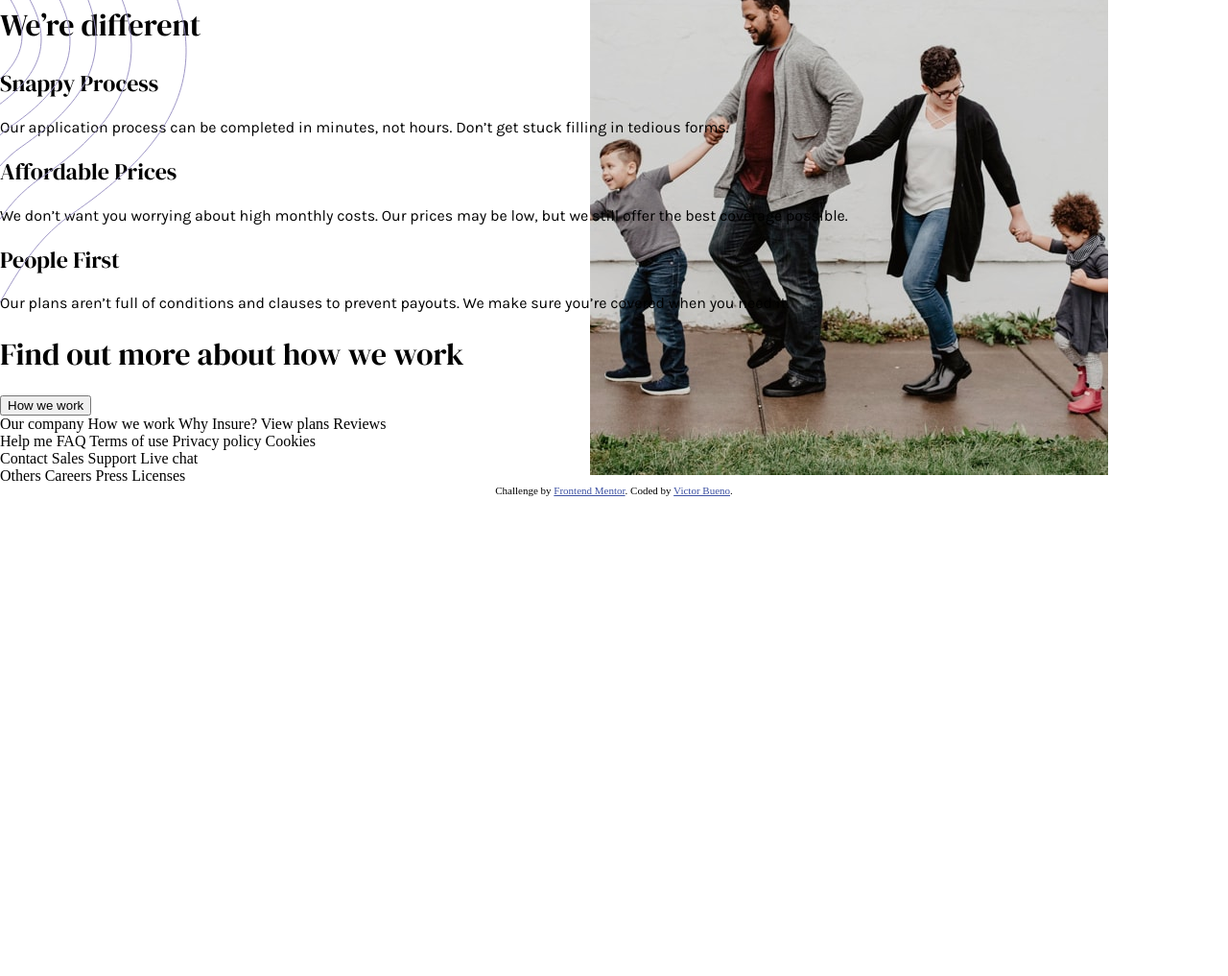
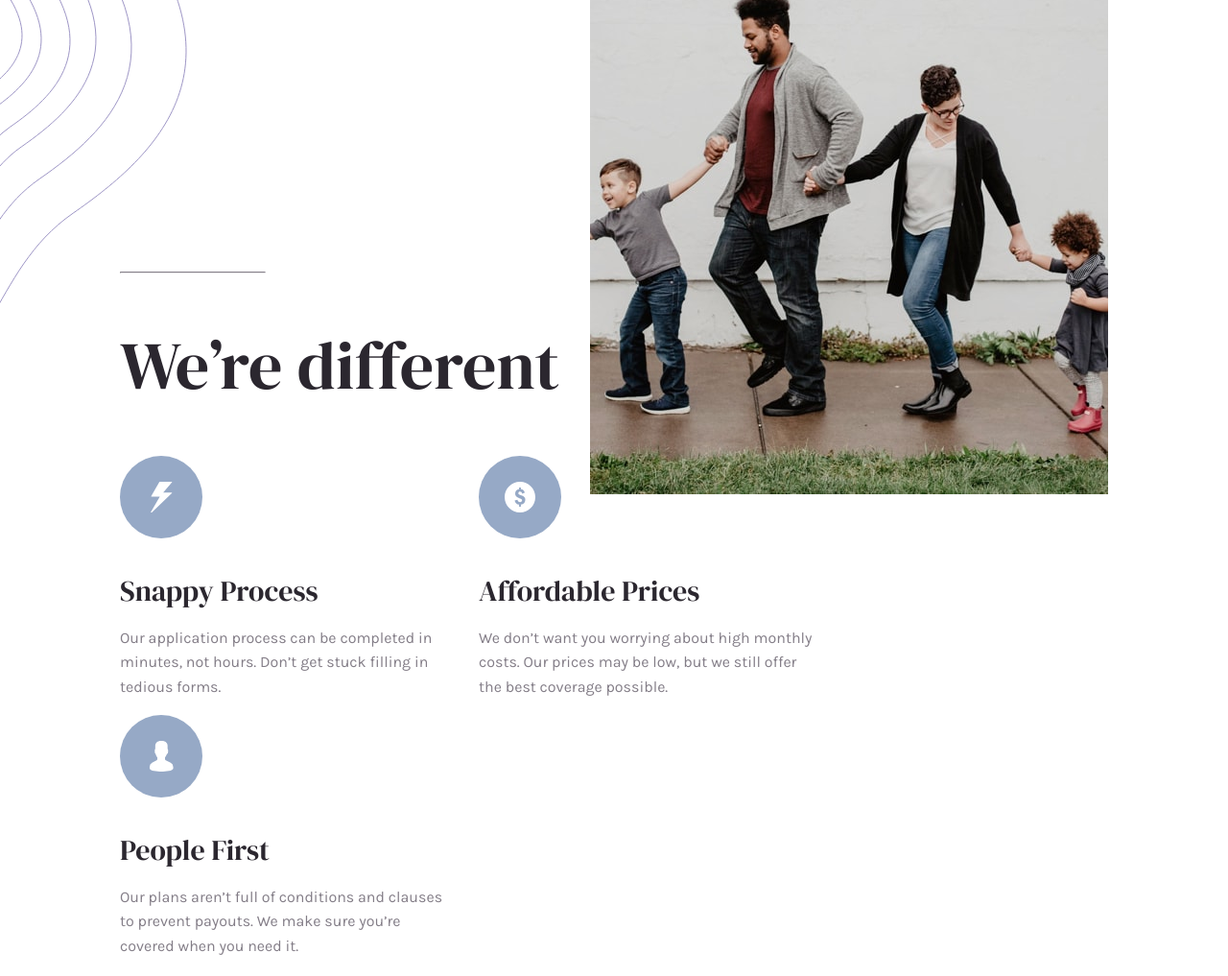
Before and after one commit to Victor-Bueno/Insure-Challenge, a plain HTML site: page index.html in a window 1280 px wide. Shown: the part 699-1716 px from the top of the page at 96% size. Before the commit the page ends 1216 px from the top, so only its background shows below. Drawn offline with Linux system fonts and the light colour scheme.

Commit message:
"We're Different" area done

```diff
--- a/index.html
+++ b/index.html
@@ -42,10 +42,12 @@
     <img src="./images/image-intro-desktop.jpg">
   </div>
 
-  <h1>We’re different</h1>
+  <hr class='wd'>
+  <h1 class='wd'>We’re different</h1>
 
-  <div>
+  <div class='features'>
     <div>
+      <svg xmlns="http://www.w3.org/2000/svg" width="86" height="86"><g fill="none" fill-rule="evenodd"><circle cx="43" cy="43" r="43" fill="#96A9C6"/><path fill="#FFF" fill-rule="nonzero" d="M32 59h1.195l21.072-20.146c.276-.356.123-.534-.46-.534H45.11l9.158-10.786c.276-.356.061-.534-.612-.534h-11.67c-.337 0-.613.119-.888.356l-8.515 14.645c-.061.356.122.534.582.534h8.423L32 59z"/></g></svg>
       <h2>Snappy Process</h2>
 
       <p>
@@ -54,7 +56,8 @@
       </p>
     </div>
 
-    <div>
+    <div class='AP'>
+      <svg xmlns="http://www.w3.org/2000/svg" width="86" height="86"><g fill="none" fill-rule="evenodd"><circle cx="43" cy="43" r="43" fill="#96A9C6"/><path fill="#FFF" fill-rule="nonzero" d="M43 27c-8.836 0-16 7.164-16 16s7.164 16 16 16c8.838 0 16-7.164 16-16s-7.162-16-16-16zm4.363 22.178c-.787.883-1.924 1.402-3.41 1.558V53H42.06v-2.252c-2.479-.254-4.012-1.695-4.604-4.32l2.93-.764c.271 1.65 1.17 2.475 2.695 2.475.713 0 1.24-.176 1.576-.53a1.79 1.79 0 00.504-1.279c0-.518-.168-.91-.504-1.176-.336-.267-1.084-.605-2.242-1.015-1.04-.362-1.855-.717-2.441-1.073a4.032 4.032 0 01-1.428-1.48c-.365-.637-.549-1.379-.549-2.223 0-1.107.328-2.105.98-2.992.653-.885 1.68-1.426 3.083-1.623V33h1.894v1.748c2.117.254 3.488 1.451 4.111 3.594l-2.609 1.07c-.51-1.469-1.295-2.203-2.361-2.203-.535 0-.965.164-1.287.492a1.636 1.636 0 00-.487 1.194c0 .476.157.841.47 1.097.31.254.98.569 2.003.946 1.125.41 2.008.798 2.647 1.164a4.16 4.16 0 011.533 1.513c.38.645.572 1.397.572 2.258 0 1.322-.395 2.424-1.182 3.305z"/></g></svg>
       <h2>Affordable Prices</h2>
 
       <p>
@@ -64,6 +67,7 @@
     </div>
 
     <div>
+      <svg xmlns="http://www.w3.org/2000/svg" width="86" height="86"><g fill="none" fill-rule="evenodd"><circle cx="43" cy="43" r="43" fill="#96A9C6"/><path fill="#FFF" fill-rule="nonzero" d="M52.874 49.874l-5.095-2.547c-.48-.24-.779-.724-.779-1.261v-1.804c.122-.149.25-.32.383-.507.661-.933 1.19-1.972 1.576-3.093a2.116 2.116 0 001.241-1.929V36.6c0-.514-.192-1.011-.533-1.4v-2.837c.03-.293.147-2.04-1.116-3.48C47.455 27.633 45.678 27 43.267 27c-2.412 0-4.19.634-5.285 1.883-1.263 1.44-1.145 3.187-1.115 3.48V35.2a2.127 2.127 0 00-.534 1.4v2.133c0 .65.295 1.255.799 1.658.488 1.935 1.51 3.392 1.868 3.86v1.765c0 .516-.282.99-.734 1.237l-4.758 2.596A4.81 4.81 0 0031 54.073V55.8c0 2.531 8.024 3.2 12.267 3.2 4.242 0 12.266-.669 12.266-3.2v-1.623a4.786 4.786 0 00-2.659-4.303z"/></g></svg>
       <h2>People First</h2>
 
       <p>
--- a/style.css
+++ b/style.css
@@ -48,6 +48,7 @@ body {
     font-weight: 400, 700;
     padding: 0px;
     margin: 0px;
+    background-color: #fff;
 }
 
 h1, h2 {
@@ -58,6 +59,7 @@ h1, h2 {
 p {
     font-family: 'Karla', sans-serif;
     font-weight: 400;
+    line-height: 1.6;
 }
 
 div.main {
@@ -128,3 +130,42 @@ svg.p-right {
 svg.p-left {
     margin-top: 430px;
 }
+
+hr.wd {
+    margin-top: 300px;
+    margin-left: 125px;
+    width: 150px;
+    border-top: solid 1px hsl(273, 4%, 51%);
+}
+
+h1.wd {
+    margin-left: 125px;
+    font-size: 70px;
+    color: hsl(270, 9%, 17%);
+}
+
+div.features{
+    margin-left: 125px;
+    margin-right: 125px;
+}
+
+div.features div{
+    display: inline-block;
+    width: 350px;
+    font-weight: 400;
+}
+
+div.features div.AP{
+    margin: 0 20px;
+}
+
+div.features div h2{
+    color: hsl(270, 9%, 17%);
+    margin-top: 30px;
+    margin-bottom: 5px;
+    font-size: 30px;
+}
+
+div.features div p{
+    color: hsl(273, 4%, 51%);
+}
```
